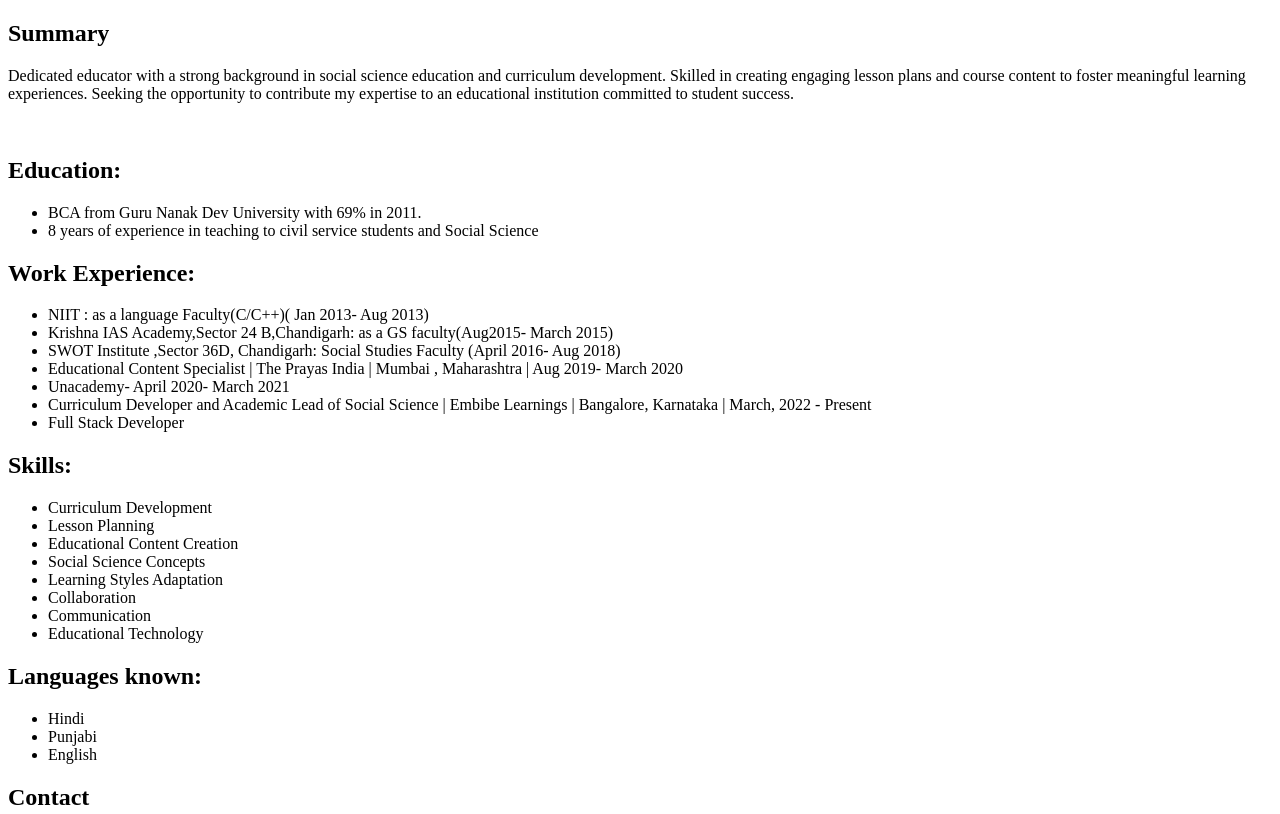
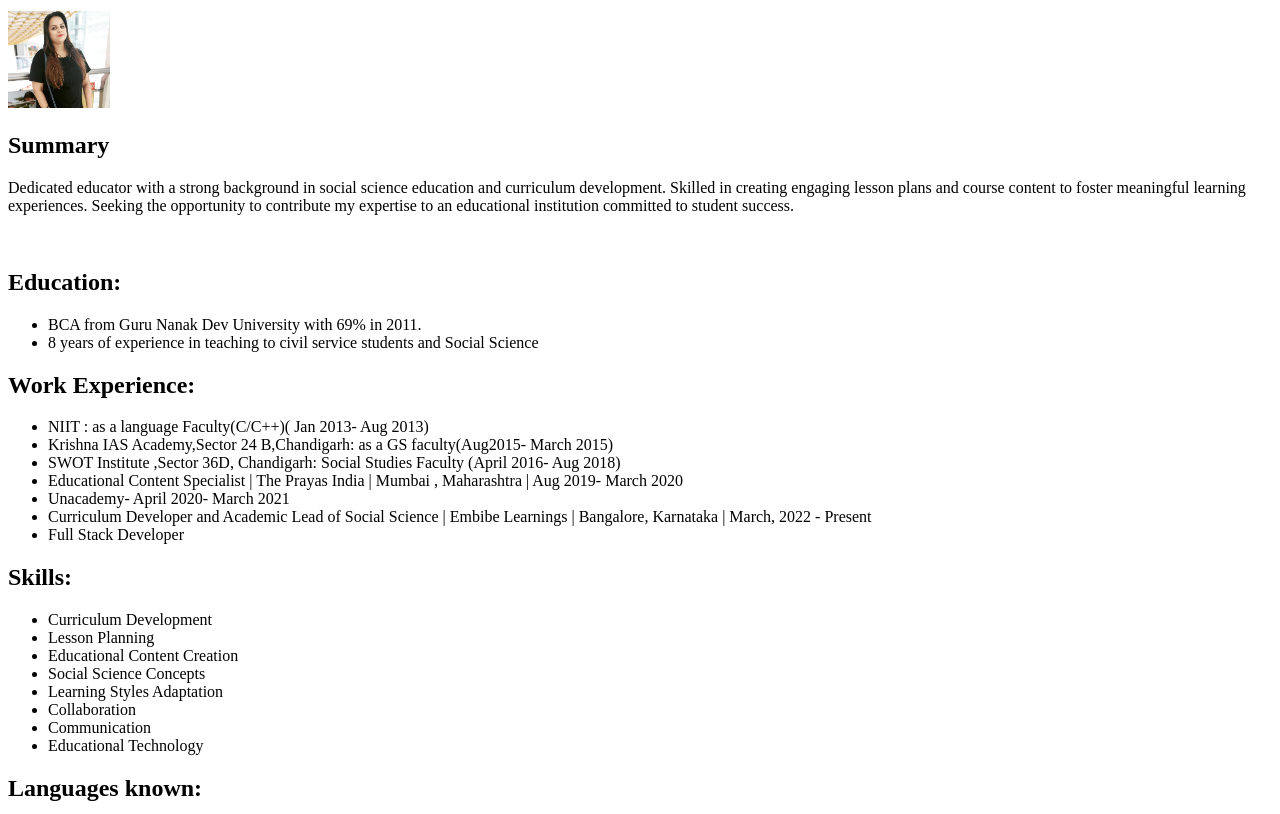
Before and after one commit to Annu-Singh2327/html-Resume, a plain HTML site: page index.html in a window 1280 px wide. Shown: the top 814 px of the page. Drawn offline with Linux system fonts and the light colour scheme.

Commit message:
Update index.html

```diff
--- a/index.html
+++ b/index.html
@@ -7,7 +7,7 @@
 </head>
 
 <body>
-
+    <img src="./WhatsApp Image 2023-10-19 at 4.39.55 PM.jpeg" height="100"/>
     <h2>Summary</h2>
         <p>
             Dedicated educator with a strong background in social science education and curriculum development. Skilled in creating engaging lesson plans and course content to foster meaningful learning experiences. Seeking the opportunity to contribute my expertise to an educational institution committed to student success.
```
